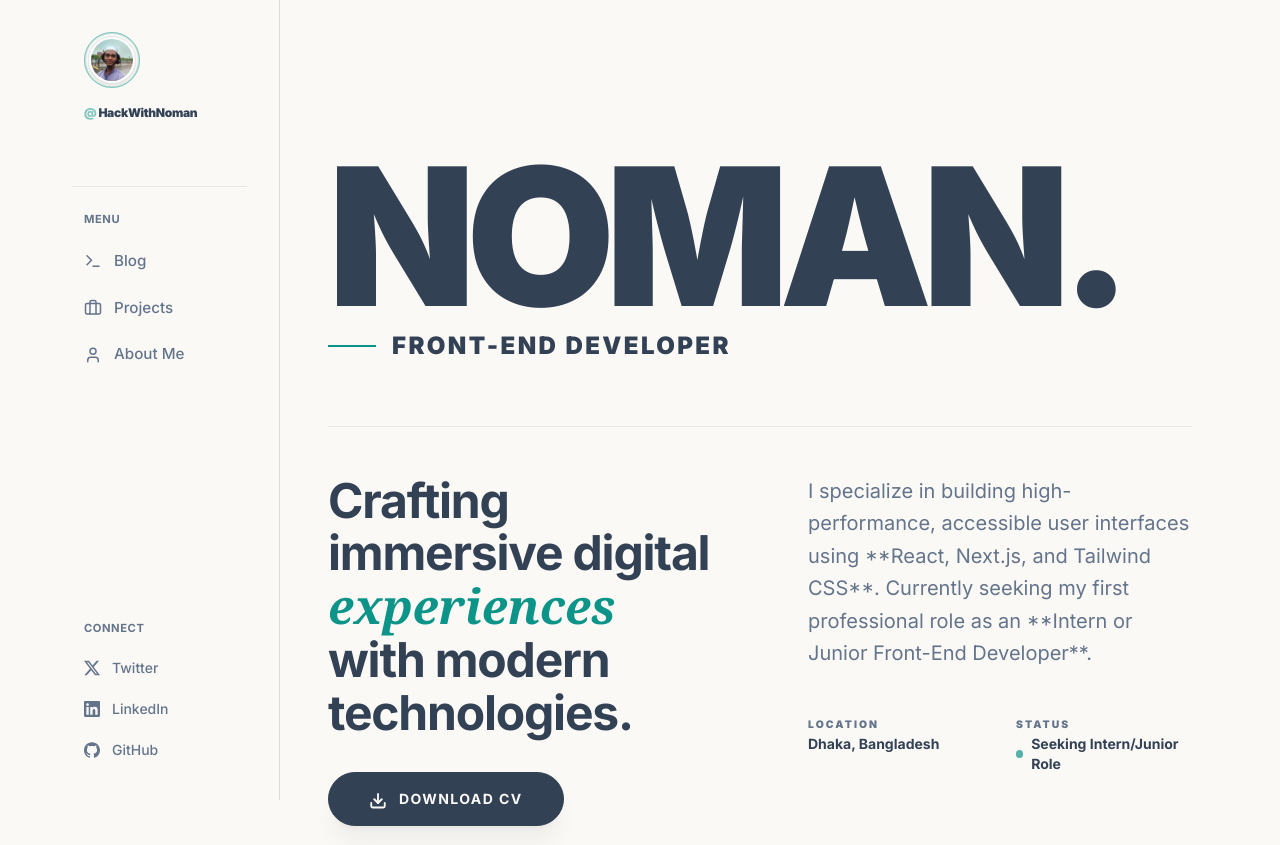
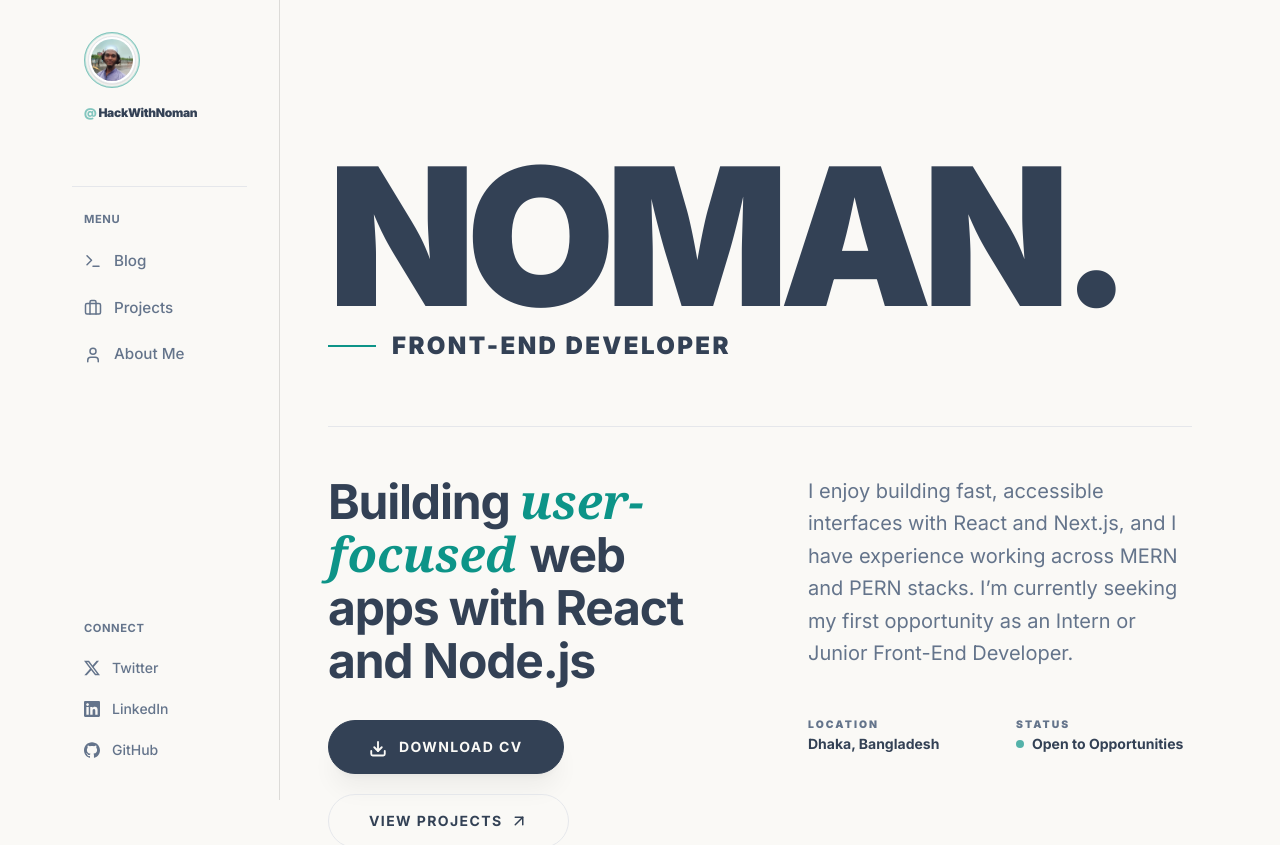
Before and after one commit to HackWithNoman/hackwithnoman-site, a Next.js app: page / in a window 1280 px wide. Shown: the top 845 px of the page. Built offline with nearby package versions, Linux system fonts and the light colour scheme.

Commit message:
feat: Updated hero

```diff
--- a/src/components/HeroSection.tsx
+++ b/src/components/HeroSection.tsx
@@ -53,7 +53,8 @@ const HeroSection = () => {
         <motion.div variants={itemVariants} className="grid grid-cols-1 md:grid-cols-2 gap-12 md:gap-24 border-t border-border pt-12">
           <div className="space-y-8">
             <p className="text-3xl md:text-5xl font-bold text-text-primary leading-[1.1] tracking-tight">
-              Crafting immersive digital <span className="text-accent italic font-serif lowercase tracking-normal">experiences</span> with modern technologies.
+              Building <span className="text-accent italic font-serif lowercase tracking-normal"> user-focused </span>
+              web apps with React and Node.js
             </p>
 
             <div className="flex flex-wrap gap-5">
@@ -94,7 +95,7 @@ const HeroSection = () => {
 
           <div className="space-y-10">
             <p className="text-lg md:text-xl text-text-secondary leading-relaxed max-w-md">
-              I specialize in building high-performance, accessible user interfaces using **React, Next.js, and Tailwind CSS**. Currently seeking my first professional role as an **Intern or Junior Front-End Developer**.
+              I enjoy building fast, accessible interfaces with React and Next.js, and I have experience working across MERN and PERN stacks. I’m currently seeking my first opportunity as an Intern or Junior Front-End Developer.
             </p>
 
             <div className="grid grid-cols-2 gap-8">
@@ -106,7 +107,7 @@ const HeroSection = () => {
                 <span className="text-[0.65rem] font-black uppercase tracking-[0.2em] text-text-secondary">Status</span>
                 <div className="flex items-center gap-2">
                   <div className="w-2 h-2 rounded-full bg-accent animate-pulse" />
-                  <p className="text-sm font-bold text-text-primary">Seeking Intern/Junior Role</p>
+                  <p className="text-sm font-bold text-text-primary">Open to Opportunities</p>
                 </div>
               </div>
             </div>
```
